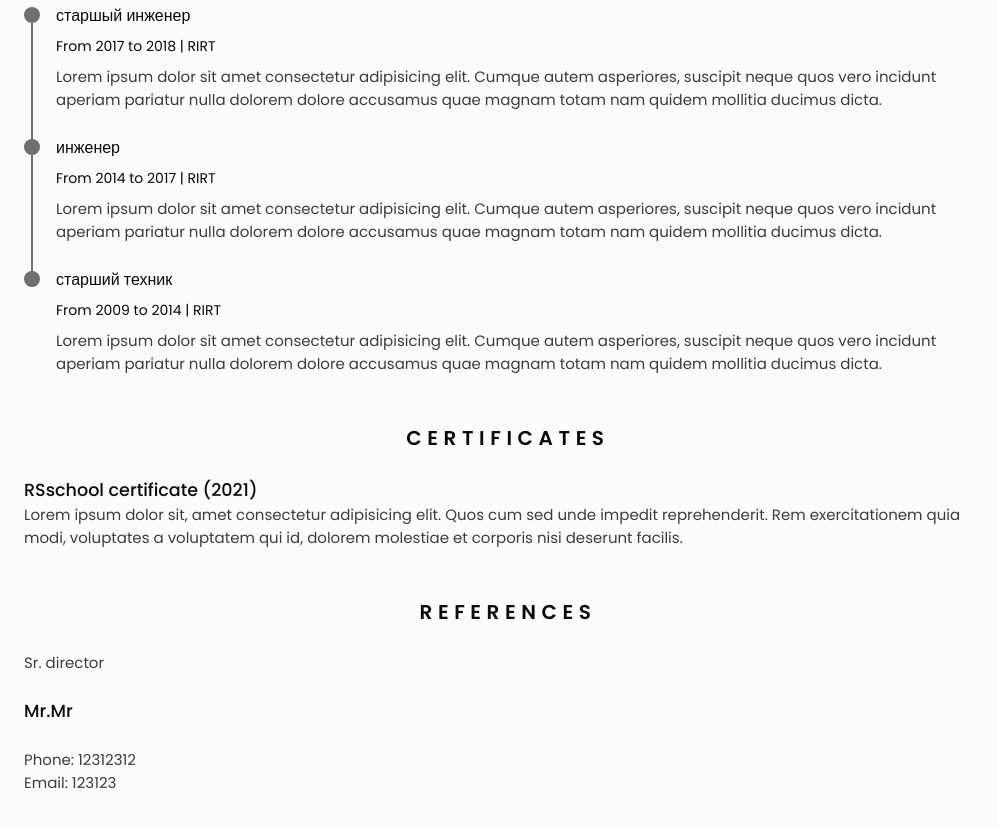
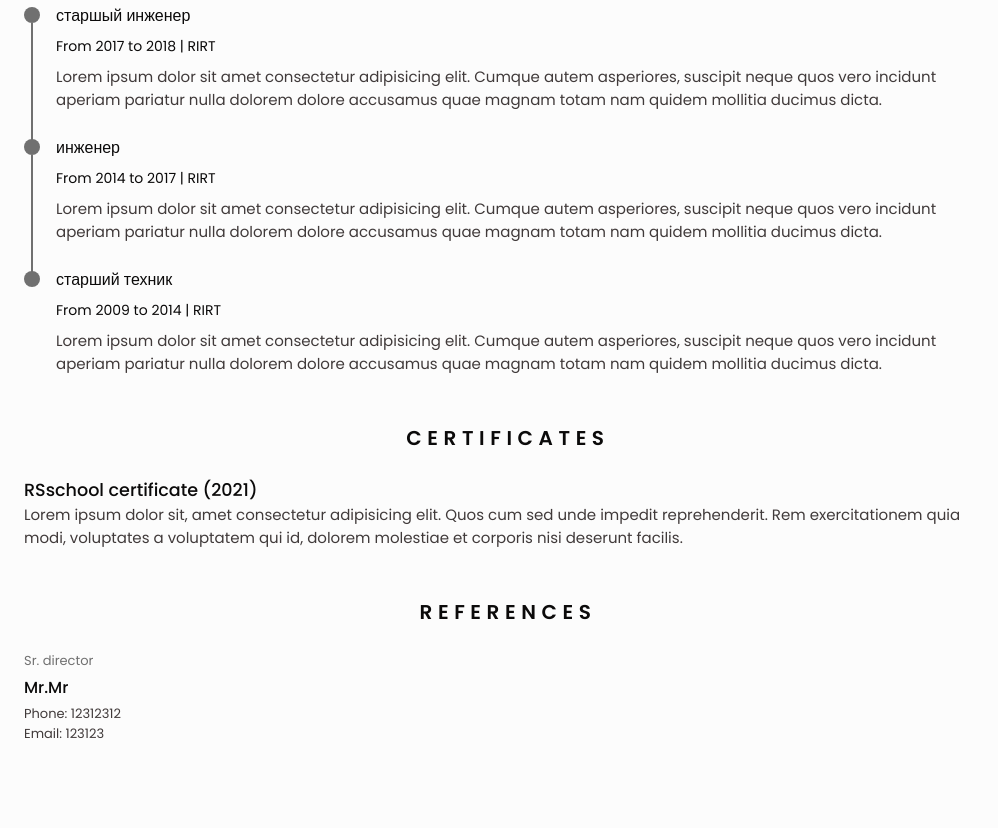
Before and after one commit to Anton-Gadiyatov/rsschool-cv, a plain HTML site: page index.html in a window 1280 px wide. Shown: the part 1659-2487 px from the top of the page, without its empty margins (0-998 px from the left). Drawn offline with nearby package versions, Linux system fonts and the light colour scheme.

Commit message:
feat: add references section styles

```diff
--- a/index.html
+++ b/index.html
@@ -295,7 +295,7 @@
               <div class="references__content bd-grid">
                 <span class="references__subtitle">Sr. director</span>
                 <h3 class="references__title">Mr.Mr</h3>
-                <ul class="reference__contact">
+                <ul class="references__contact">
                   <li>Phone: 12312312</li>
                   <li>Email: 123123</li>
                 </ul>
--- a/src/css/main.css
+++ b/src/css/main.css
@@ -335,6 +335,23 @@ img {
   margin-bottom: var(--mb-1);
 }
 
+.references__content {
+  gap: .25rem;
+}
+
+.references__subtitle {
+  color: var(--text-color-light);
+}
+
+.references__subtitle,
+.references__contact {
+  font-size: var(--smaller-font-size);
+}
+
+.references__title {
+font-size: var(--h3-font-size);
+}
+
 .show-menu {
   bottom: var(--header-height);
 }
```
